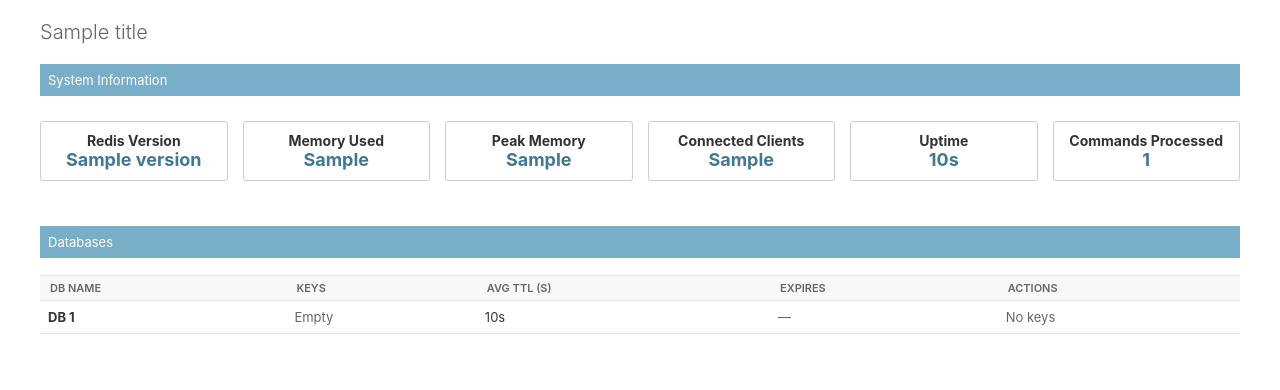
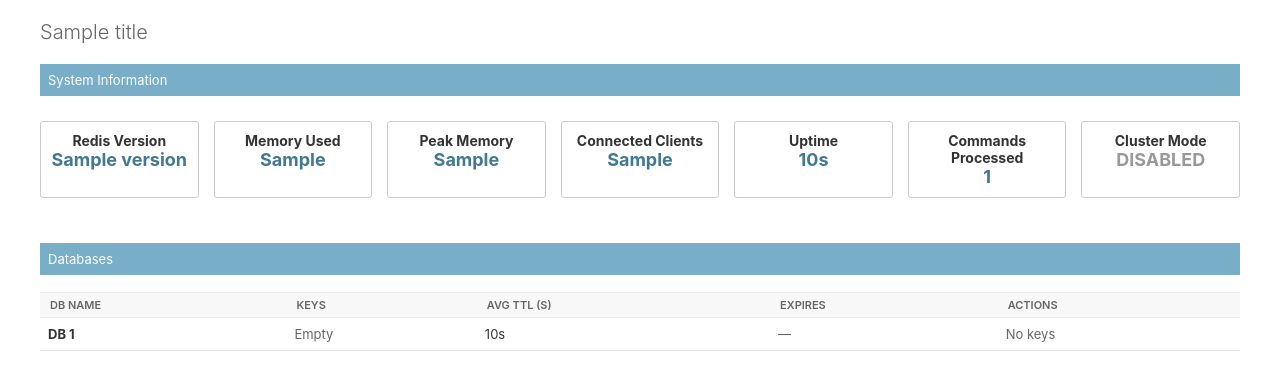
Before and after one commit to yassi/dj-redis-panel, a Django app: template dj_redis_panel/templates/admin/dj_redis_panel/instance_overview.html in a window 1280 px wide. Shown: the part 86-476 px from the top of the page. Run offline with Django 4.2, Linux system fonts and the light colour scheme; the template is opened without the code that fills it: most values are stand-ins (such as "Sample title", 1, 10 or a date in 2020).

Commit message:
indicate wether cluster mode is enabled or disabled on UI

```diff
--- a/dj_redis_panel/templates/admin/dj_redis_panel/instance_overview.html
+++ b/dj_redis_panel/templates/admin/dj_redis_panel/instance_overview.html
@@ -45,6 +45,18 @@
                     <strong>{% trans 'Commands Processed' %}</strong><br>
                     <span class="stat-value">{{ hero_numbers.total_commands_processed|floatformat:0 }}</span>
                 </div>
+                {% if hero_numbers.cluster_enabled is not None %}
+                <div class="stat-item">
+                    <strong>{% trans 'Cluster Mode' %}</strong><br>
+                    <span class="stat-value {% if hero_numbers.cluster_enabled %}stat-success{% else %}stat-disabled{% endif %}">
+                        {% if hero_numbers.cluster_enabled %}
+                            {% trans 'ENABLED' %}
+                        {% else %}
+                            {% trans 'DISABLED' %}
+                        {% endif %}
+                    </span>
+                </div>
+                {% endif %}
             </div>
         </div>
         {% endif %}
--- a/dj_redis_panel/templates/admin/dj_redis_panel/styles.css
+++ b/dj_redis_panel/templates/admin/dj_redis_panel/styles.css
@@ -72,6 +72,18 @@
     font-size: 18px;
     font-weight: bold;
     color: var(--link-fg, #417690);
+}
+
+.stat-value.stat-success {
+    color: #30a030;
+}
+
+.stat-value.stat-warning {
+    color: #e47911;
+}
+
+.stat-value.stat-disabled {
+    color: #999;
 }
 
 .default-badge {
```
